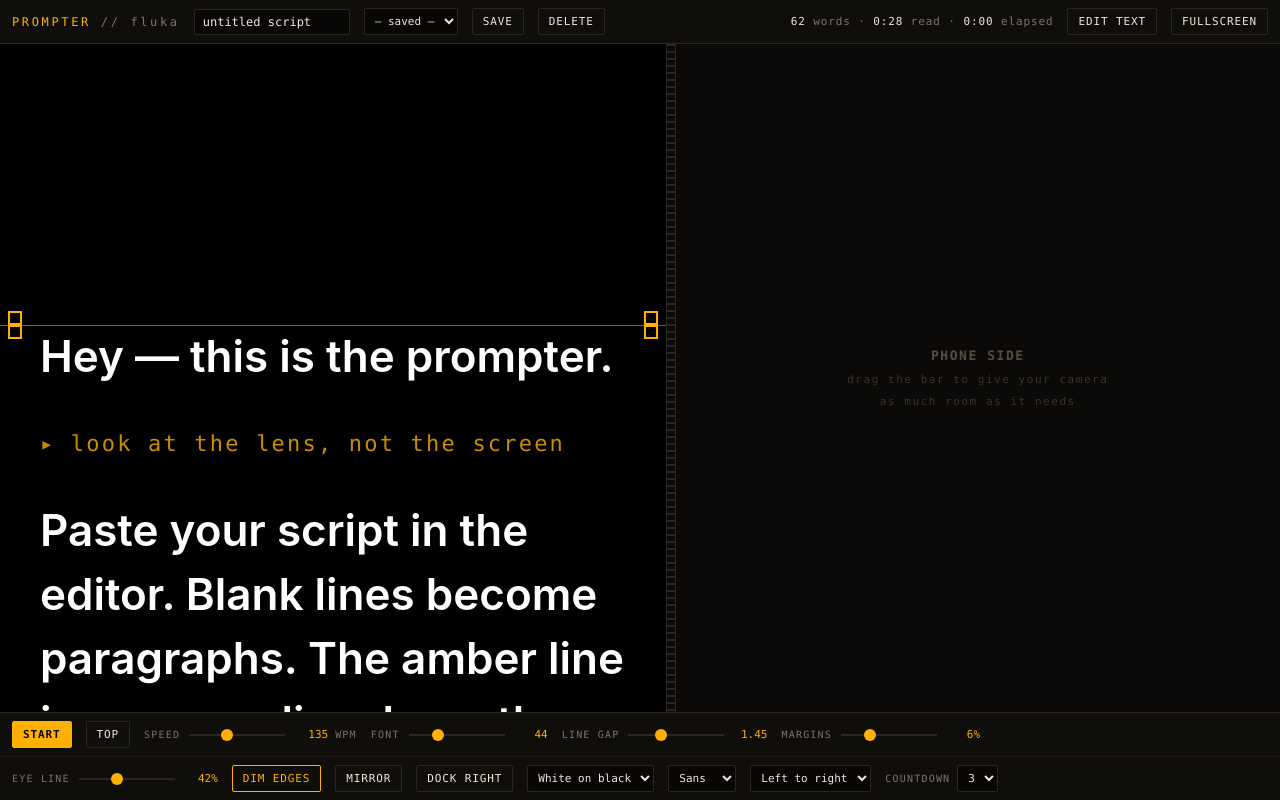
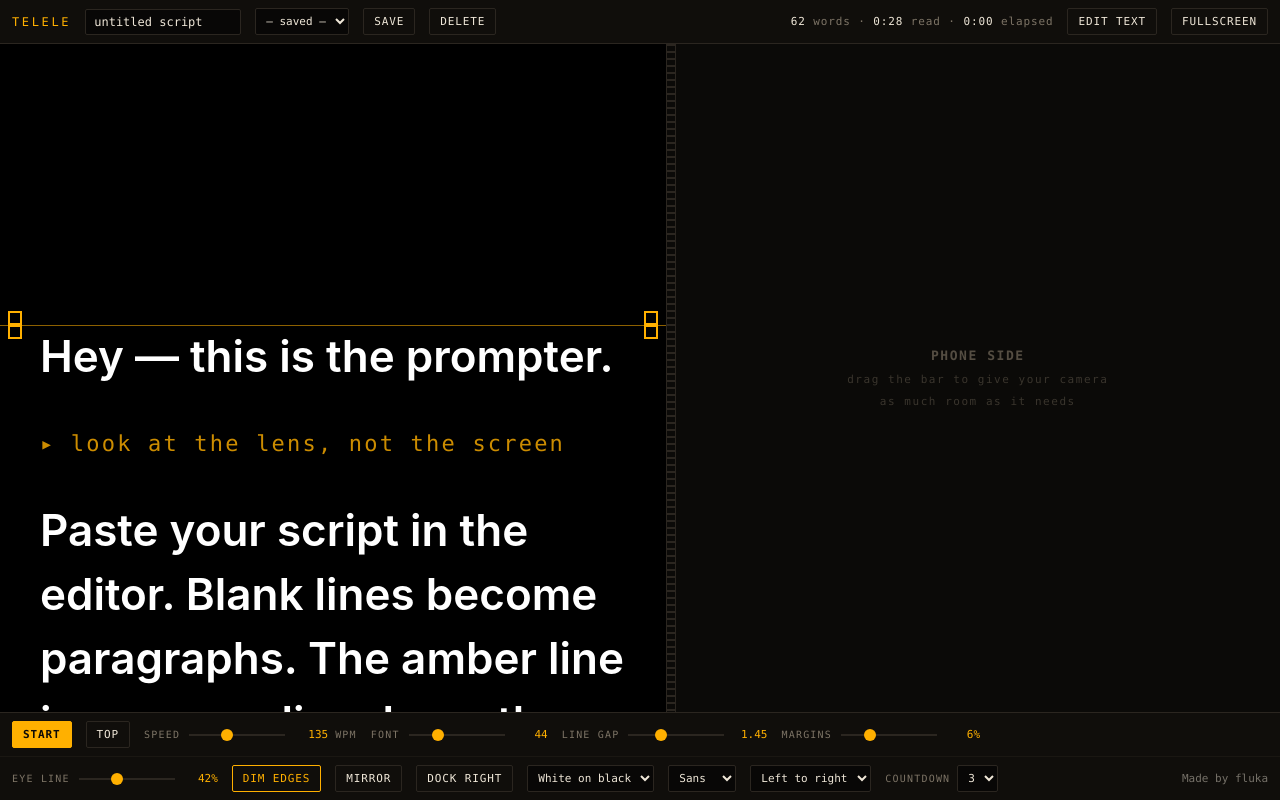
Before and after one commit to Mehdibenabdelkader/Telele, a plain HTML site: page index.html in a window 1280 px wide. Drawn offline with Linux system fonts and the light colour scheme.

Commit message:
rebrand top bar to TELELE and add made-by credit to controls bar

```diff
--- a/index.html
+++ b/index.html
@@ -5,14 +5,14 @@
 <meta name="viewport" content="width=device-width,initial-scale=1">
 <meta name="description" content="A teleprompter that runs in your browser. Nothing is uploaded.">
 <meta name="theme-color" content="#0b0a08">
-<title>telele — teleprompter by fluka</title>
+<title>TELELE — teleprompter</title>
 <link rel="stylesheet" href="style.css">
 </head>
 <body>
 
 <div id="app">
   <header>
-    <div class="brand">PROMPTER <span>// fluka</span></div>
+    <div class="brand">TELELE</div>
     <input type="text" id="name" value="untitled script" size="18" aria-label="Script name">
     <select id="saved" aria-label="Saved scripts"><option value="">— saved —</option></select>
     <button id="save">Save</button>
@@ -91,6 +91,7 @@ Blank lines make paragraphs.
         <option value="rtl">Right to left</option>
       </select>
       <div class="ctl"><label for="cd">Countdown</label><select id="cd"><option>0</option><option selected>3</option><option>5</option></select></div>
+      <span id="made-by">Made by fluka</span>
     </div>
   </div>
 </div>
--- a/style.css
+++ b/style.css
@@ -107,3 +107,5 @@
   #view.amber #text{color:var(--phos)}
   #view.mirrorH #scroll{transform-origin:center}
   @media (prefers-reduced-motion:reduce){#deck{transition:none}}
+
+#made-by{margin-left:auto;font-size:11px;color:var(--muted);opacity:.45;white-space:nowrap}
```
